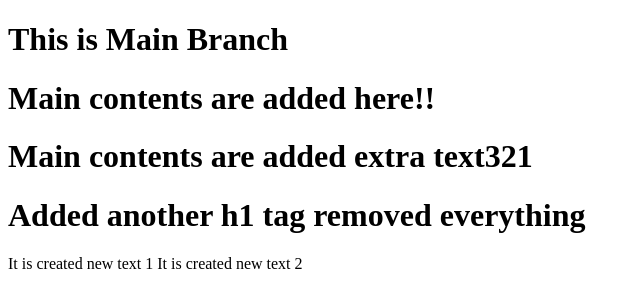
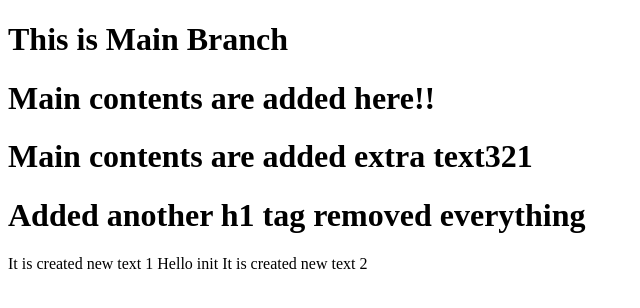
Before and after one commit to veerthondamalla/gitc, a plain HTML site: page index.html in a window 1280 px wide. Shown: the full height of the page, 0-640 px from the left. Drawn offline with Linux system fonts and the light colour scheme.

Commit message:
add extrae

```diff
--- a/index.html
+++ b/index.html
@@ -11,7 +11,7 @@
     <h1> Main contents are added here!! </h1>
     <h1> Main contents are added extra text321 </h1>
     <h1> Added another h1 tag removed everything</h1>
-    <span> It is  created new text 1 </span>
+    <span> It is  created new text 1 Hello init</span>
     <span> It is  created new text 2</span>
 
 </body>
```
